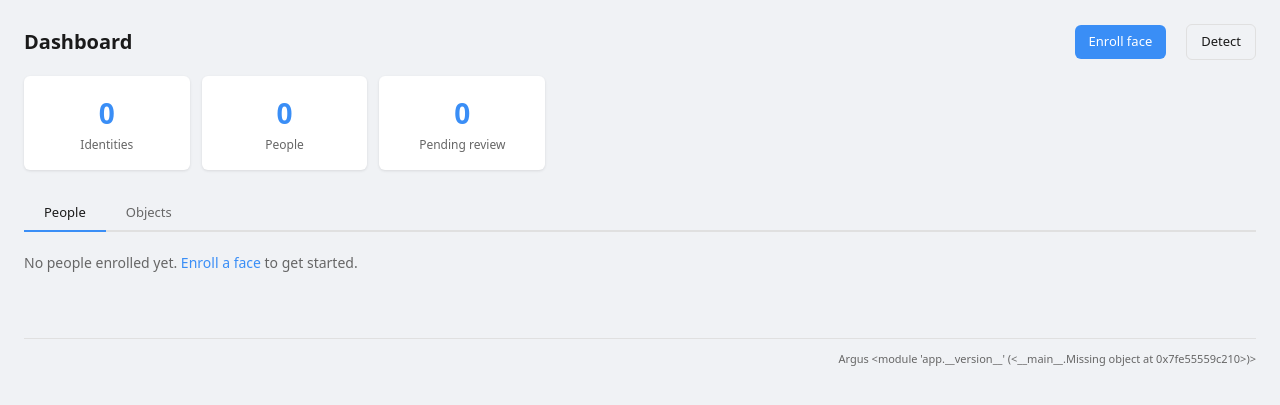
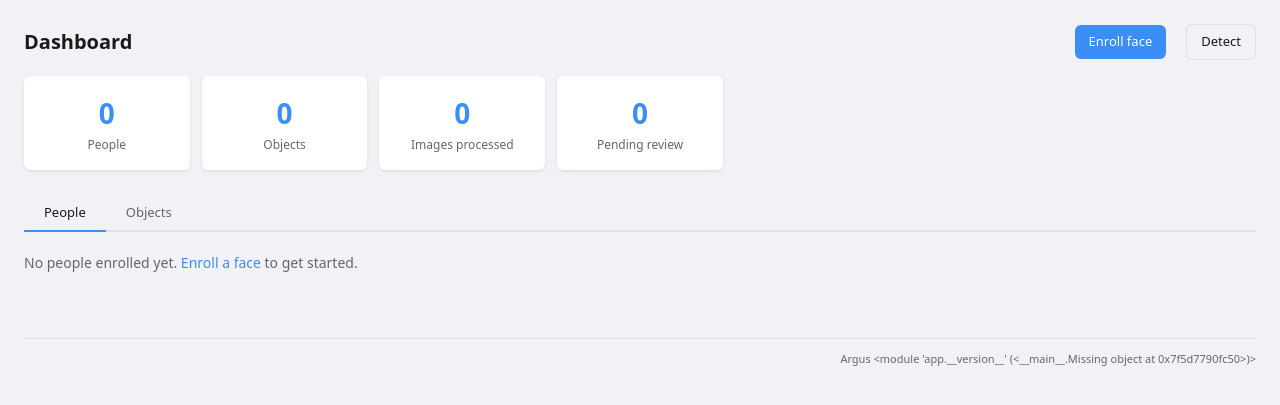
Before and after one commit to MichaelYagi/argus, a FastAPI app: page / in a window 1280 px wide. Shown: the part 46-451 px from the top of the page. Run offline with FastAPI, Linux system fonts and the light colour scheme; the visitor is signed in with stand-in values (Sample User, id 1); data comes from the database, SQL or seed files in the repository; data that the repository does not hold is empty.

Commit message:
Updated Dashboard

```diff
--- a/app/api/identities.py
+++ b/app/api/identities.py
@@ -23,6 +23,17 @@ class _CreateBody(BaseModel):
 # ---------------------------------------------------------------------------
 # Identity CRUD
 # ---------------------------------------------------------------------------
+
+@router.get("/api/stats")
+async def stats(user_id: int = Depends(require_auth)):
+    """Aggregate counts for the dashboard — single round-trip."""
+    return {
+        "people":         store.count_identities(user_id, identity_type="face"),
+        "objects":        store.count_identities(user_id, identity_type="object"),
+        "images":         store.count_source_images(user_id),
+        "pending_review": store.count_pending_review(user_id),
+    }
+
 
 @router.get("/api/identities/summary")
 async def identities_summary(
--- a/app/db/store.py
+++ b/app/db/store.py
@@ -849,6 +849,14 @@ def get_face_embeddings_for_model(model_id: int, user_id: int) -> list[sqlite3.R
         ).fetchall()
 
 
+def count_source_images(user_id: int) -> int:
+    with _connect() as conn:
+        return conn.execute(
+            "SELECT COUNT(*) FROM source_images WHERE user_id = ?",
+            (user_id,),
+        ).fetchone()[0]
+
+
 def count_pending_review(user_id: int) -> int:
     with _connect() as conn:
         return conn.execute(
--- a/app/templates/dashboard.html
+++ b/app/templates/dashboard.html
@@ -10,8 +10,9 @@
 </div>
 
 <div class="stat-grid" id="stats">
-  <div class="stat"><div class="num" id="s-ident">—</div><div class="lbl">Identities</div></div>
   <div class="stat"><div class="num" id="s-faces">—</div><div class="lbl">People</div></div>
+  <div class="stat"><div class="num" id="s-objects">—</div><div class="lbl">Objects</div></div>
+  <div class="stat"><div class="num" id="s-images">—</div><div class="lbl">Images processed</div></div>
   <div class="stat"><div class="num" id="s-review">—</div><div class="lbl">Pending review</div></div>
 </div>
 
@@ -260,22 +261,17 @@ async function loadMore(type) {
 
 // Stats — refreshed on load, every 30s, and after bulk actions
 async function refreshStats() {
-  const [faceResp, objResp, rvResp] = await Promise.all([
-    fetch('/api/identities/summary?type=face&limit=1'),
-    fetch('/api/identities/summary?type=object&limit=1'),
-    fetch('/api/review/count'),
-  ]);
-  if (!faceResp.ok || !objResp.ok || !rvResp.ok) return;
-  const [fd, od, rv] = await Promise.all([faceResp.json(), objResp.json(), rvResp.json()]);
-  const faceTotal = fd.total ?? 0;
-  const objTotal  = od.total ?? 0;
-  document.getElementById('s-ident').textContent  = faceTotal + objTotal;
-  document.getElementById('s-faces').textContent  = faceTotal;
-  document.getElementById('s-review').textContent = rv.count ?? 0;
+  const resp = await fetch('/api/stats');
+  if (!resp.ok) return;
+  const d = await resp.json();
+  document.getElementById('s-faces').textContent   = d.people   ?? 0;
+  document.getElementById('s-objects').textContent = d.objects  ?? 0;
+  document.getElementById('s-images').textContent  = d.images   ?? 0;
+  document.getElementById('s-review').textContent  = d.pending_review ?? 0;
 
   // Populate both tab badges on load so Objects isn't blank until first visited
-  setTabBadge('face', faceTotal);
-  setTabBadge('object', objTotal);
+  setTabBadge('face',   d.people  ?? 0);
+  setTabBadge('object', d.objects ?? 0);
 }
 
 function setTabBadge(type, total) {
```
